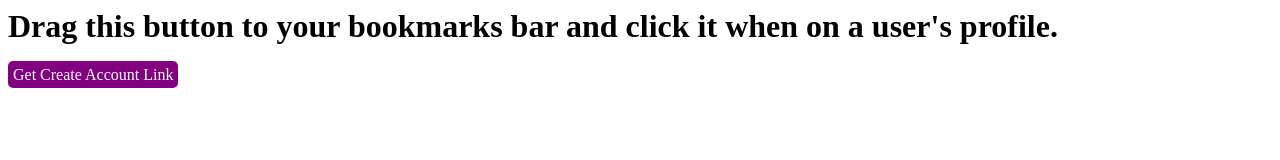
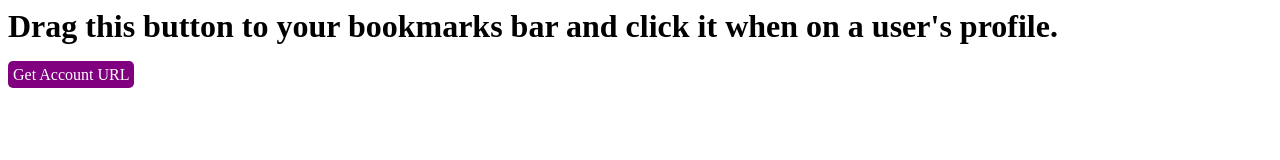
Before and after one commit to herstand/bookmarklets, a plain HTML site: page createaccountlink.html in a window 1280 px wide. Drawn offline with Linux system fonts and the light colour scheme.

Commit message:
Update createaccountlink.html

```diff
--- a/createaccountlink.html
+++ b/createaccountlink.html
@@ -16,8 +16,8 @@
 <body>
     <h1>Drag this button to your bookmarks bar and click it when on a user's profile.</h1>
     <a style="background:purple;color:white;border-radius:5px;padding:5px;text-decoration:none" id="createAccountLink"
-        href="">Get Create
-        Account Link</a>
+        href="">Get
+        Account URL</a>
     <script>document.getElementById("createAccountLink").href = GetUserAccountLinkdURI;</script>
 </body>
 
```
